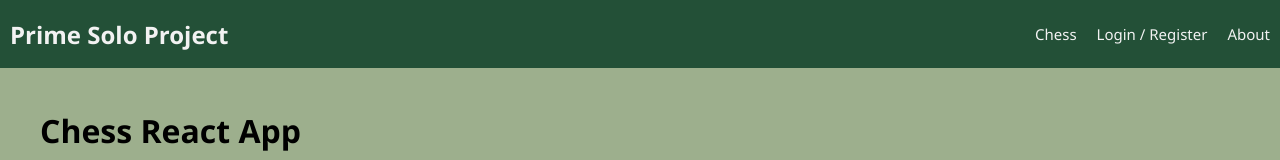
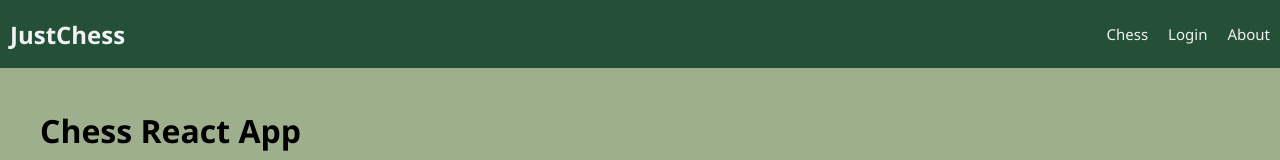
Before and after one commit to JDNafz/JustChess, a React (Create React App) app: page /#/chess in a window 1280 px wide. Shown: the top 160 px of the page. Built offline with nearby package versions, Linux system fonts and the light colour scheme; no server answers.

Commit message:
updated JustChess Link and login to welcome page link

```diff
--- a/src/components/Nav/Nav.jsx
+++ b/src/components/Nav/Nav.jsx
@@ -10,8 +10,8 @@ function Nav() {
 
   return (
     <div className="nav">
-      <Link to="/home">
-        <h2 className="nav-title">Prime Solo Project</h2>
+      <Link to="/welcome">
+        <h2 className="nav-title">JustChess</h2>
       </Link>
       <div>
         {/* If no user is logged in, show these links */}
@@ -21,8 +21,8 @@ function Nav() {
             <Link className="navLink" to="/Chess">
               Chess
             </Link>
-            <Link className="navLink" to="/login">
-              Login / Register
+            <Link className="navLink" to="/welcome">
+              Login
             </Link>
           </>
         )}
```
